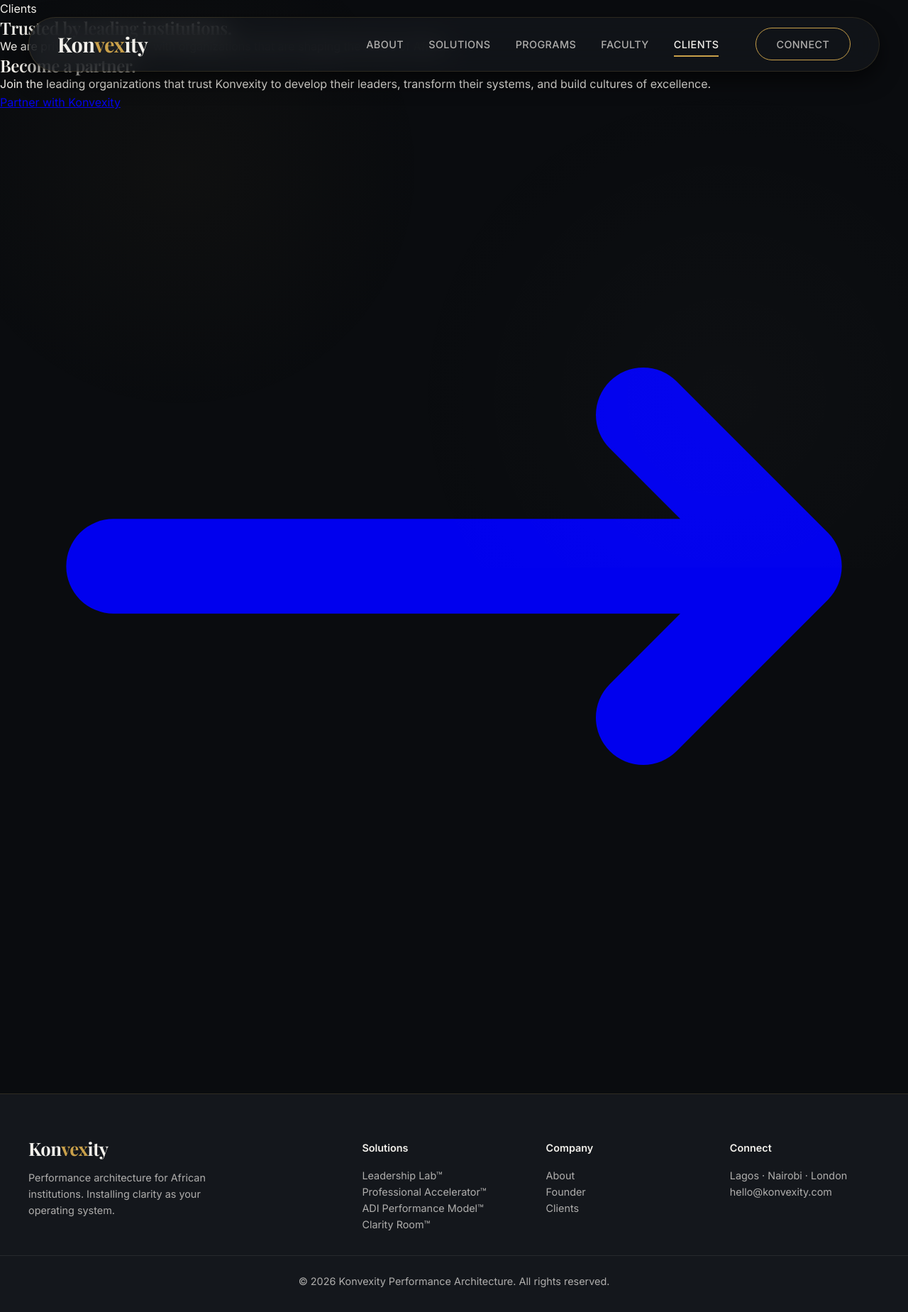
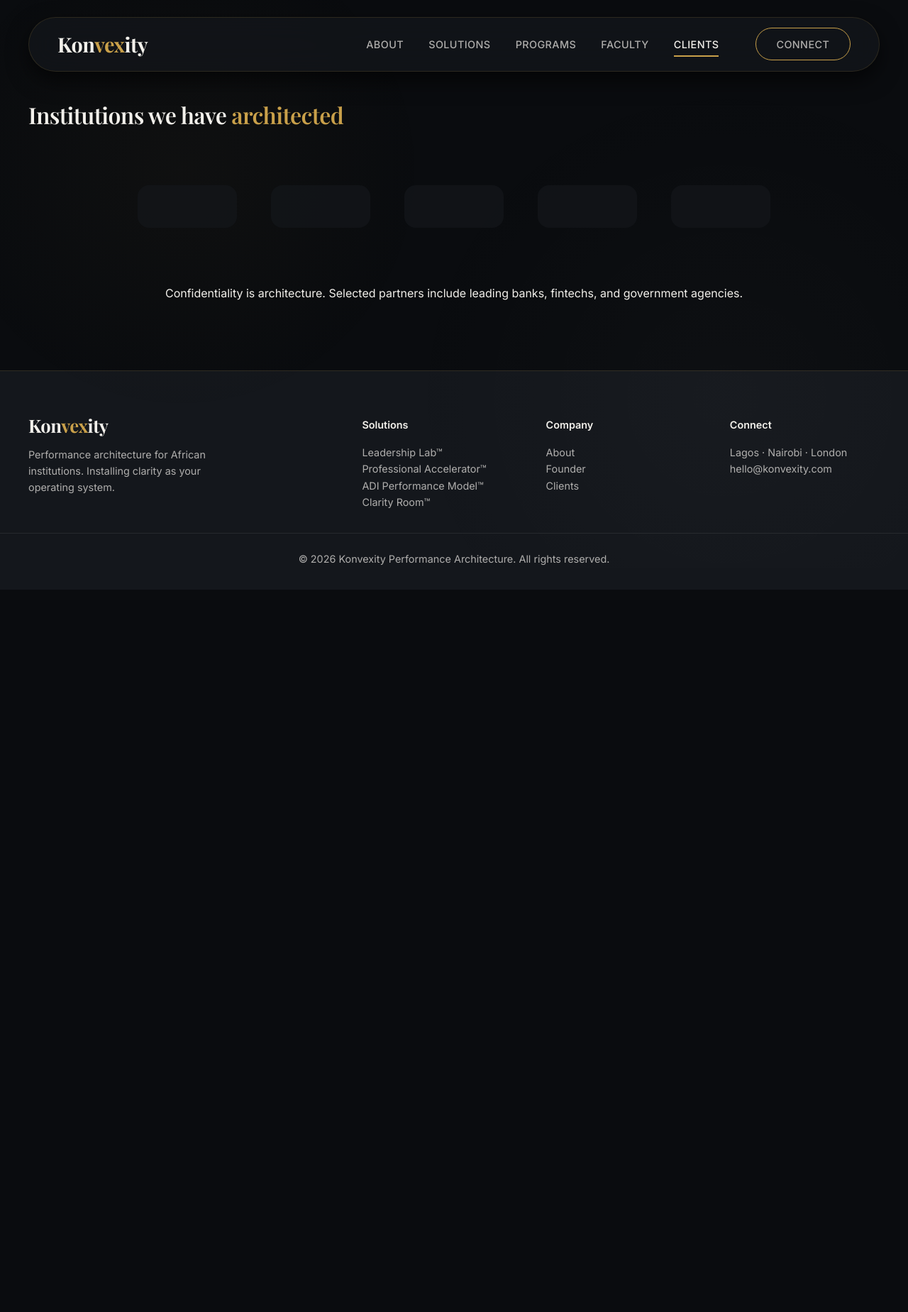
Before and after one commit to ABDULAFEEZ12/Konvexity, a Flask app: page /clients in a window 1280 px wide. Shown: the whole page at 71% size. After the commit the page ends 831 px from the top, so only its background shows below. Run offline with Flask 3, Linux system fonts and the light colour scheme; some web fonts are replaced.

Commit message:
Update clients.html

```diff
--- a/templates/public/clients.html
+++ b/templates/public/clients.html
@@ -1,51 +1,19 @@
+<!-- clients.html -->
 {% extends "base.html" %}
-
+{% block title %}Clients — Konvexity{% endblock %}
+{% block extra_head %}
+<style>
+  .client-logos { display:flex; flex-wrap:wrap; gap:3rem; justify-content:center; margin:5rem 0; }
+  .client-logo { width:140px; height:60px; background:var(--glass-bg); border-radius:1rem; }
+</style>
+{% endblock %}
 {% block content %}
-<div class="relative bg-deeper">
-
-<div class="fixed inset-0 pointer-events-none z-0 overflow-hidden" aria-hidden="true">
-    <div class="absolute top-1/3 -right-32 w-[600px] h-[600px] bg-teal/[0.015] rounded-full blur-[150px] float-ambient"></div>
-</div>
-
-<section class="relative pt-44 pb-24 md:pt-52 md:pb-32 bg-deep z-10">
-    <div class="relative max-w-7xl mx-auto px-6 lg:px-8">
-        <div class="max-w-4xl">
-            <p class="section-eyebrow lens-reveal">Clients</p>
-            <h1 class="heading-display mb-10 lens-reveal" data-delay="100" data-glow>Trusted by leading institutions.</h1>
-            <p class="text-xl md:text-2xl text-gray-400 max-w-3xl leading-relaxed font-light lens-reveal" data-delay="250">
-                We are privileged to partner with organizations that are shaping the future of Africa.
-            </p>
-        </div>
-    </div>
-</section>
-
-<div class="divider"></div>
-
-<section class="relative py-36 md:py-48 lg:py-56 bg-deeper z-10">
-    <div class="relative max-w-7xl mx-auto px-6 lg:px-8">
-        <div class="grid grid-cols-2 sm:grid-cols-3 lg:grid-cols-4 gap-4">
-            {% for client in clients %}
-            <div class="card-glass p-8 text-center lens-reveal" data-delay="{{ loop.index * 50 }}">
-                <div class="w-14 h-14 mx-auto mb-5 rounded-xl bg-teal/[0.04] flex items-center justify-center text-teal/30">
-                    <svg class="w-6 h-6" fill="none" stroke="currentColor" viewBox="0 0 24 24"><path stroke-linecap="round" stroke-linejoin="round" stroke-width="1.5" d="M19 21V5a2 2 0 00-2-2H7a2 2 0 00-2 2v16m14 0h2m-2 0h-5m-9 0H3m2 0h5M9 7h1m-1 4h1m4-4h1m-1 4h1m-5 10v-5a1 1 0 011-1h2a1 1 0 011 1v5m-4 0h4"/></svg>
-                </div>
-                <h3 class="text-white font-semibold text-sm">{{ client.company_name }}</h3>
-                {% if client.industry %}
-                <p class="text-gray-500 text-xs mt-1 font-light">{{ client.industry }}</p>
-                {% endif %}
-            </div>
-            {% endfor %}
-        </div>
-
-        <div class="mt-24 text-center lens-reveal">
-            <h2 class="heading-lg mb-6">Become a partner.</h2>
-            <p class="body-base max-w-xl mx-auto mb-10">Join the leading organizations that trust Konvexity to develop their leaders, transform their systems, and build cultures of excellence.</p>
-            <a href="{{ url_for('public.contact') }}" class="btn-primary magnetic">
-                <span>Partner with Konvexity<svg class="w-4.5 h-4.5 ml-3" fill="none" stroke="currentColor" viewBox="0 0 24 24"><path stroke-linecap="round" stroke-linejoin="round" stroke-width="2.5" d="M17 8l4 4m0 0l-4 4m4-4H3"/></svg></span>
-            </a>
-        </div>
-    </div>
-</section>
-
+<div class="container" style="padding-top:9rem;">
+  <h1>Institutions we have <span class="accent-text">architected</span></h1>
+  <div class="client-logos">
+    <div class="client-logo"></div><div class="client-logo"></div><div class="client-logo"></div>
+    <div class="client-logo"></div><div class="client-logo"></div>
+  </div>
+  <p style="text-align:center;">Confidentiality is architecture. Selected partners include leading banks, fintechs, and government agencies.</p>
 </div>
 {% endblock %}
```
